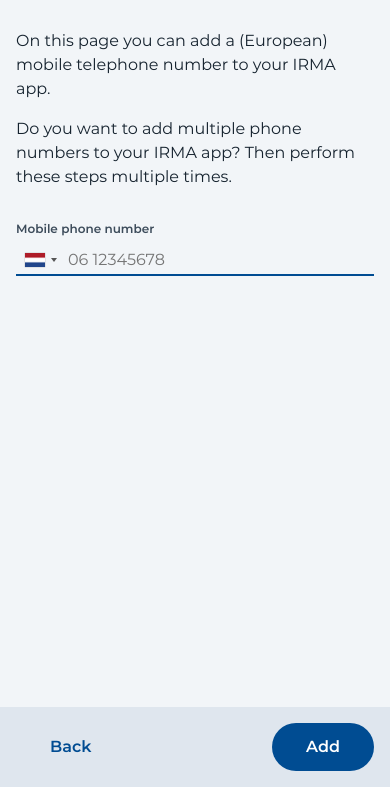
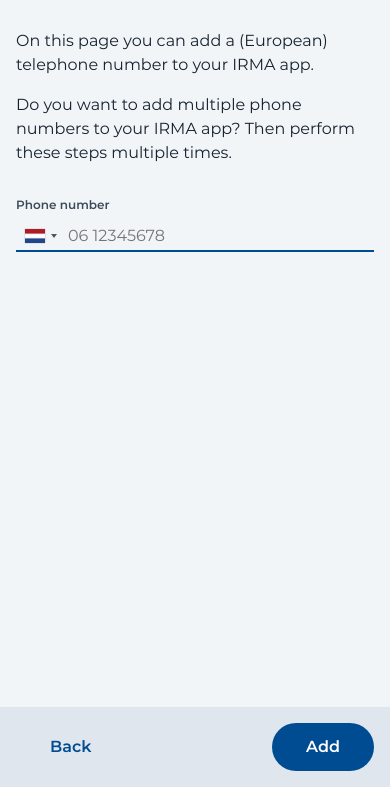
Before and after one commit to privacybydesign/irma_sms_issuer, a website: page webapp/en/index.html in a window 390 px wide. Shown: the part 57-844 px from the top of the page. Drawn offline with nearby package versions, Linux system fonts and the light colour scheme; files that its build step writes are made by us from their sources; files whose address does not match are found by name.

Commit message:
Remove 'mobile' from texts when referring to phone number

```diff
--- a/webapp/en/index.html
+++ b/webapp/en/index.html
@@ -24,13 +24,13 @@
   <main>
     <div id="block-phone">
       <h1>Adding a phone number</h1>
-      <p>On this page you can add a (European) mobile telephone number to your IRMA app.</p>
+      <p>On this page you can add a (European) telephone number to your IRMA app.</p>
       <p>
         Do you want to add multiple phone numbers to your IRMA app?
         Then perform these steps multiple times.
       </p>
       <form id="phone-form">
-        <label for="phone">Mobile phone number</label>
+        <label for="phone">Phone number</label>
         <input required id="phone" name="phone" class="form-control" type="tel">
         <button class="hidden" id="submit-phone" type="submit"></button>
       </form>
@@ -42,7 +42,7 @@
         Please check your phone number again for correctness.
         Choose 'Back' to correct your phone number.
       </p>
-      <label for="phone-confirm">Mobile phone number</label>
+      <label for="phone-confirm">Phone number</label>
       <div class="confirm-container"><input disabled id="phone-confirm" type="tel"></div>
     </div>
 
```
Also changed, not shown: webapp/nl/index.html (+2 -2 lines).
